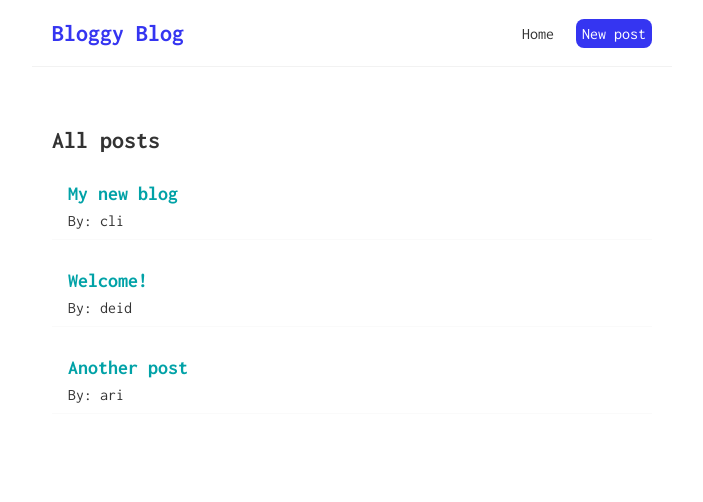
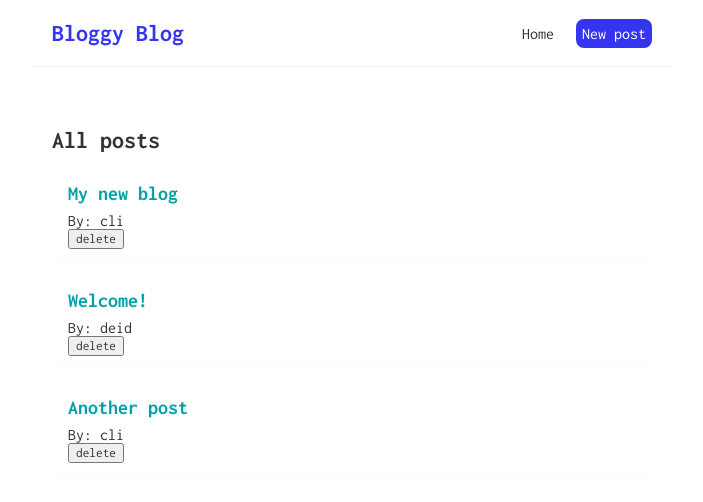
Before and after one commit to lwly-jpg/blog-app, a React (Create React App) app in the folder frontend/: page / in a window 1280 px wide. Shown: the top 502 px of the page, without its empty margins (288-991 px from the left). Built offline with nearby package versions, Linux system fonts and the light colour scheme; the HTML template or start-up script is replaced by a standard one.

Commit message:
add delete function for posts

```diff
--- a/frontend/src/BlogList.js
+++ b/frontend/src/BlogList.js
@@ -1,4 +1,4 @@
-const BlogList = ( {blogs, title }) => {
+const BlogList = ( {blogs, title, handleDelete }) => {
 
   return (
     <div className="blog-list">
@@ -7,6 +7,7 @@ const BlogList = ( {blogs, title }) => {
         <div className="blog-preview" key={blog.id}>
           <h2>{ blog.title } </h2>
           <p>By: { blog.author }</p>
+          <button onClick={() => handleDelete(blog.id)}>delete</button>
         </div>
       ))}
       </div>
--- a/frontend/src/Home.js
+++ b/frontend/src/Home.js
@@ -5,12 +5,17 @@ const Home = () => {
   const [blogs, setBlogs] = useState([
     { title: 'My new blog', body: 'lorem ipsum...', author: 'cli', id: 1 },
     { title: 'Welcome!', body: 'lorem ipsum...', author: 'deid', id: 2 },
-    { title: 'Another post', body: 'lorem ipsum...', author: 'ari', id: 3 }
+    { title: 'Another post', body: 'lorem ipsum...', author: 'cli', id: 3 }
   ]);
+
+  const handleDelete = (id) => {
+    const newPosts = blogs.filter(blog => blog.id !== id);
+    setBlogs(newPosts);
+  }
 
   return (
     <div className="home">
-      <BlogList blogs={blogs} title="All posts" />
+      <BlogList blogs={blogs} title="All posts" handleDelete={handleDelete} />
     </div>
    );
 }
```
